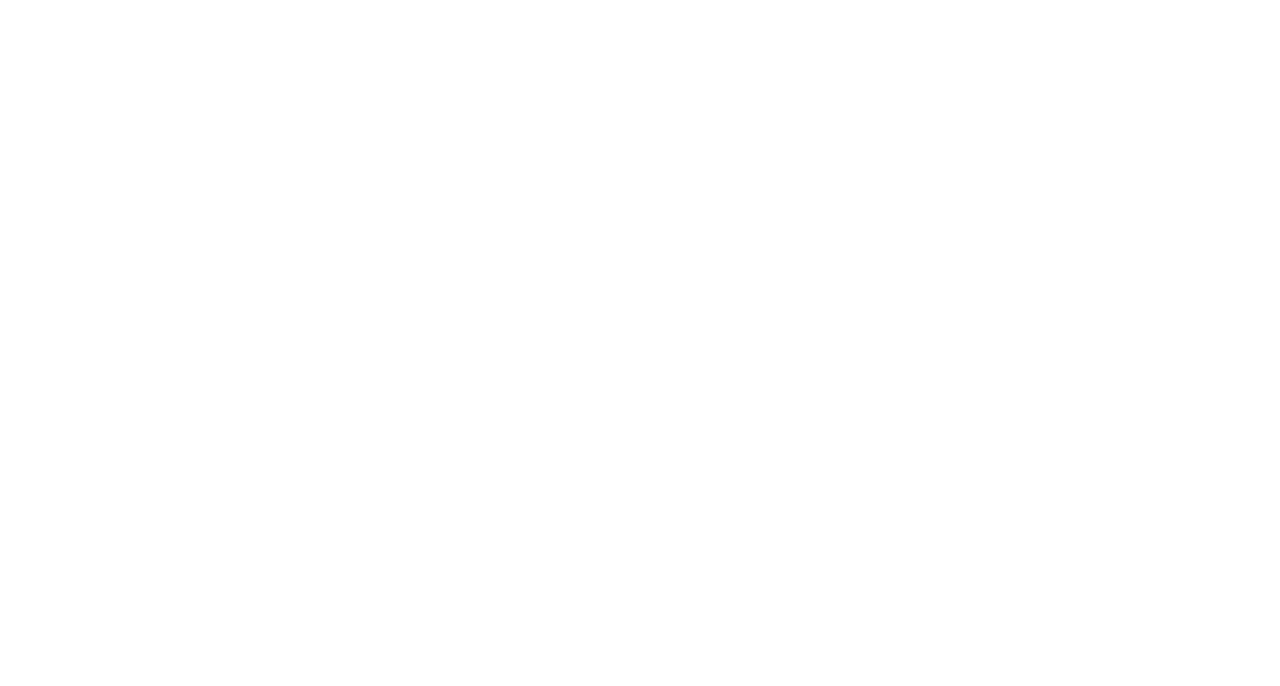
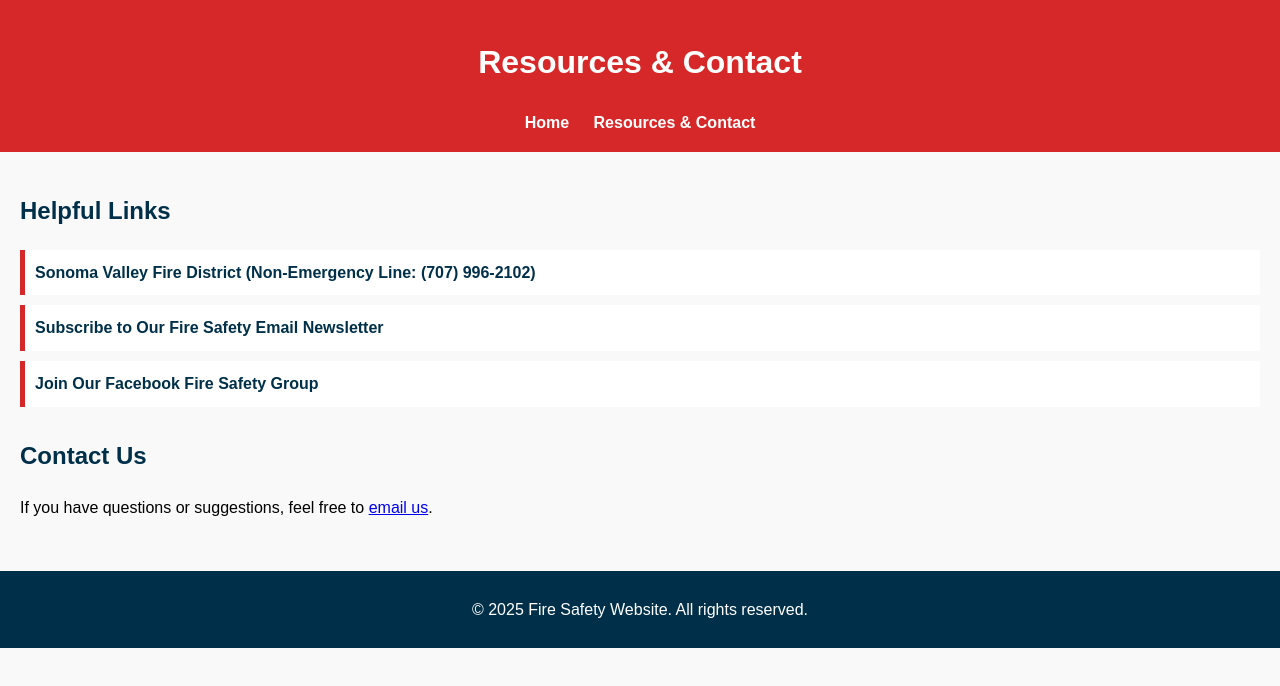
Before and after one commit to Atakamoto/fire-safety-website, a plain HTML site: page contact/index.html in a window 1280 px wide. Drawn offline with Linux system fonts and the light colour scheme.

Commit message:
fixed file formatting

```diff
--- a/contact/index.html
+++ b/contact/index.html
@@ -0,0 +1,50 @@
+<!DOCTYPE html>
+<html lang="en">
+<head>
+    <meta charset="UTF-8">
+    <meta name="viewport" content="width=device-width, initial-scale=1.0">
+    <title>Resources and Contact - Fire Safety</title>
+    <link rel="stylesheet" href="style.css">
+</head>
+<body>
+    <header>
+        <h1>Resources & Contact</h1>
+        <nav>
+            <a href="../home.html">Home</a>
+            <a href="resources.html">Resources & Contact</a>
+        </nav>
+    </header>
+
+    <main>
+        <section class="resources">
+            <h2>Helpful Links</h2>
+            <ul>
+                <li>
+                    <a href="https://www.sonomavalleyfire.org/" target="_blank">
+                        Sonoma Valley Fire District (Non-Emergency Line: (707) 996-2102)
+                    </a>
+                </li>
+                <li>
+                    <a href="mailto:subscribe@firesafetynewsletter.org" target="_blank">
+                        Subscribe to Our Fire Safety Email Newsletter
+                    </a>
+                </li>
+                <li>
+                    <a href="https://www.facebook.com/groups/sonomafiresafety" target="_blank">
+                        Join Our Facebook Fire Safety Group
+                    </a>
+                </li>
+            </ul>
+        </section>
+
+        <section class="contact">
+            <h2>Contact Us</h2>
+            <p>If you have questions or suggestions, feel free to <a href="mailto:contact@firesafetywebsite.org">email us</a>.</p>
+        </section>
+    </main>
+
+    <footer>
+        <p>&copy; 2025 Fire Safety Website. All rights reserved.</p>
+    </footer>
+</body>
+</html>
--- /dev/null
+++ b/contact/style.css
@@ -0,0 +1,62 @@
+body {
+    font-family: Arial, sans-serif;
+    line-height: 1.6;
+    margin: 0;
+    padding: 0;
+    background-color: #f9f9f9;
+}
+
+header {
+    background-color: #d62828;
+    color: white;
+    padding: 1rem;
+    text-align: center;
+}
+
+header nav a {
+    color: white;
+    margin: 0 10px;
+    text-decoration: none;
+    font-weight: bold;
+}
+
+main {
+    padding: 20px;
+}
+
+.resources, .contact {
+    margin-bottom: 30px;
+}
+
+.resources h2, .contact h2 {
+    color: #003049;
+}
+
+ul {
+    list-style-type: none;
+    padding: 0;
+}
+
+ul li {
+    background: white;
+    margin-bottom: 10px;
+    padding: 10px;
+    border-left: 5px solid #d62828;
+}
+
+ul li a {
+    text-decoration: none;
+    color: #003049;
+    font-weight: bold;
+}
+
+ul li a:hover {
+    text-decoration: underline;
+}
+
+footer {
+    background-color: #003049;
+    color: white;
+    text-align: center;
+    padding: 10px;
+}
--- /dev/null
+++ b/style.css
@@ -0,0 +1,58 @@
+body {
+    font-family: Arial, sans-serif;
+    margin: 0;
+    padding: 0;
+    background: #F7F7F7;
+}
+
+header {
+    background: #336633;
+    color: white;
+    padding: 1rem;
+    text-align: center;
+}
+
+nav {
+    background: #224422;
+    padding: 1rem;
+    text-align: center;
+}
+
+nav a {
+    color: white;
+    margin: 0 1rem;
+    text-decoration: none;
+    font-weight: bold;
+}
+
+main {
+    padding: 2rem;
+}
+
+section {
+    margin-bottom: 2rem;
+    background: white;
+    padding: 1.5rem;
+    border-radius: 8px;
+    box-shadow: 0 0 10px rgba(0,0,0,0.1);
+}
+
+footer {
+    text-align: center;
+    background: #336633;
+    color: white;
+    padding: 1rem;
+    margin-top: 2rem;
+}
+
+.button {
+    background: #CC6600;
+    color: white;
+    padding: 0.7rem 1.5rem;
+    text-decoration: none;
+    border-radius: 5px;
+}
+
+.button:hover {
+    background: #E67300;
+}
```
Also changed, not shown: home.html (+2 -12 lines), contact/stye.css (deleted).
